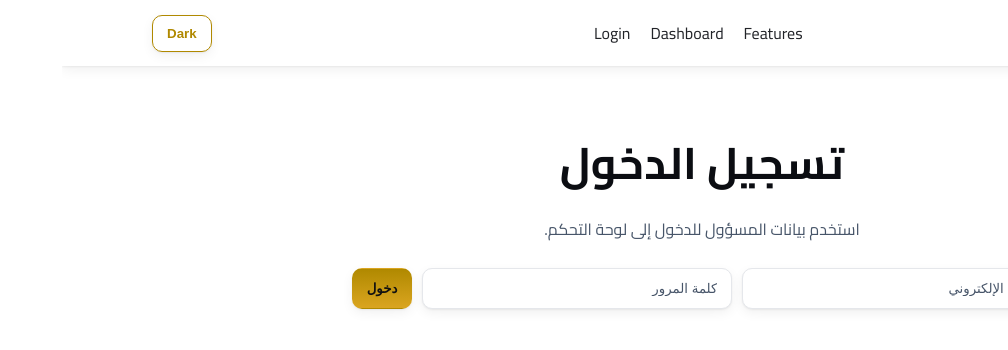
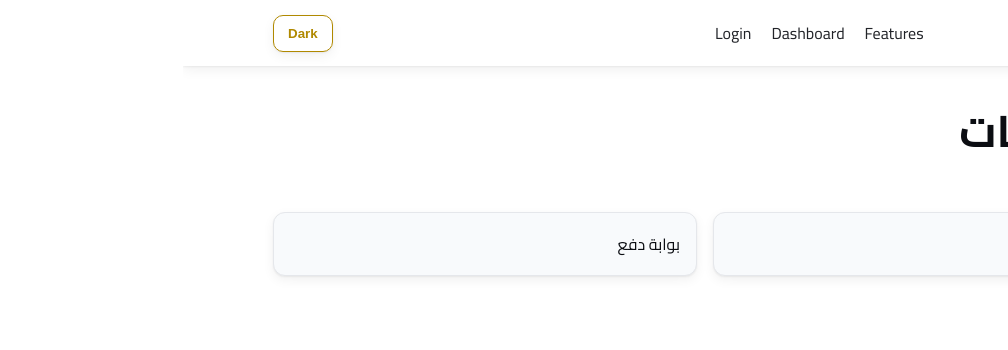
Before and after one commit to Diamond-cyber2/rozare, a React (Vite) app in the folder apps/web/: page /addons in a window 1280 px wide. Before the commit this address led to /. Shown: the top 350 px of the page, without its empty margins (272-1280 px from the left). Built offline with nearby package versions, Linux system fonts and the light colour scheme; no server answers; sample sign-in values are in the browser's storage.

Commit message:
web: scaffold full MVP pages (products, orders, wallet, addons, themes, settings), layout with sidebar, API client, auth hook; route protection

```diff
--- a/apps/web/src/App.tsx
+++ b/apps/web/src/App.tsx
@@ -4,6 +4,13 @@ import Header from './components/Header';
 import Home from './pages/Home';
 import Dashboard from './pages/Dashboard';
 import Login from './pages/Login';
+import Products from './pages/Products';
+import Orders from './pages/Orders';
+import Wallet from './pages/Wallet';
+import Addons from './pages/Addons';
+import Themes from './pages/Themes';
+import Settings from './pages/Settings';
+import Layout from './components/Layout';
 
 const App: React.FC = () => {
     const [dark, setDark] = useState(false);
@@ -20,12 +27,20 @@ const App: React.FC = () => {
     return (
         <div>
             <Header onToggleTheme={() => setDark((d) => !d)} dark={dark} />
-            <Routes>
-                <Route path="/" element={<Login />} />
-                <Route path="/dashboard" element={localStorage.getItem('token') ? <Dashboard /> : <Navigate to="/" replace />} />
-                <Route path="/landing" element={<Home dark={dark} />} />
-                <Route path="*" element={<Navigate to="/" replace />} />
-            </Routes>
+                        <Routes>
+                                <Route path="/" element={<Login />} />
+                                <Route element={localStorage.getItem('token') ? <Layout /> : <Navigate to="/" replace /> }>
+                                    <Route path="/dashboard" element={<Dashboard />} />
+                                    <Route path="/products" element={<Products />} />
+                                    <Route path="/orders" element={<Orders />} />
+                                    <Route path="/wallet" element={<Wallet />} />
+                                    <Route path="/addons" element={<Addons />} />
+                                    <Route path="/themes" element={<Themes />} />
+                                    <Route path="/settings" element={<Settings />} />
+                                </Route>
+                                <Route path="/landing" element={<Home dark={dark} />} />
+                                <Route path="*" element={<Navigate to="/" replace />} />
+                        </Routes>
         </div>
     );
 };
--- /dev/null
+++ b/apps/web/src/components/Layout.tsx
@@ -0,0 +1,30 @@
+import React from 'react';
+import { NavLink, Outlet } from 'react-router-dom';
+import { useAuth } from '../hooks/useAuth';
+
+const Layout: React.FC = () => {
+  const { logout } = useAuth();
+  return (
+    <div className="container grid-2 pad-24">
+  <aside className="card sticky h-fit">
+        <nav>
+          <ul className="nav-list col gap-10">
+            <li><NavLink className="nav-link" to="/dashboard">اللوحة</NavLink></li>
+            <li><NavLink className="nav-link" to="/products">المنتجات</NavLink></li>
+            <li><NavLink className="nav-link" to="/orders">الطلبات</NavLink></li>
+            <li><NavLink className="nav-link" to="/wallet">المحفظة</NavLink></li>
+            <li><NavLink className="nav-link" to="/addons">الإضافات</NavLink></li>
+            <li><NavLink className="nav-link" to="/themes">الثيمات</NavLink></li>
+            <li><NavLink className="nav-link" to="/settings">الإعدادات</NavLink></li>
+          </ul>
+        </nav>
+        <button className="btn mt-12 w-full" onClick={logout}>تسجيل الخروج</button>
+      </aside>
+      <section>
+        <Outlet />
+      </section>
+    </div>
+  );
+};
+
+export default Layout;
--- /dev/null
+++ b/apps/web/src/hooks/useAuth.ts
@@ -0,0 +1,11 @@
+import { useCallback, useMemo } from 'react';
+
+export function useAuth() {
+  const token = typeof window !== 'undefined' ? localStorage.getItem('token') : '';
+  const isAuthed = useMemo(() => Boolean(token), [token]);
+  const logout = useCallback(() => {
+    localStorage.removeItem('token');
+    window.location.href = '/';
+  }, []);
+  return { token, isAuthed, logout };
+}
--- /dev/null
+++ b/apps/web/src/pages/Addons.tsx
@@ -0,0 +1,15 @@
+import React from 'react';
+
+const Addons: React.FC = () => {
+  return (
+    <div>
+      <h2 className="hero-title">الإضافات</h2>
+      <div className="grid">
+        <div className="card">تكامل واتساب</div>
+        <div className="card">بوابة دفع</div>
+      </div>
+    </div>
+  );
+};
+
+export default Addons;
--- /dev/null
+++ b/apps/web/src/pages/Orders.tsx
@@ -0,0 +1,15 @@
+import React from 'react';
+
+const Orders: React.FC = () => {
+  return (
+    <div>
+      <h2 className="hero-title">الطلبات</h2>
+      <div className="grid">
+        <div className="card">طلب #1001</div>
+        <div className="card">طلب #1002</div>
+      </div>
+    </div>
+  );
+};
+
+export default Orders;
--- /dev/null
+++ b/apps/web/src/pages/Products.tsx
@@ -0,0 +1,16 @@
+import React from 'react';
+
+const Products: React.FC = () => {
+  return (
+    <div>
+      <h2 className="hero-title">المنتجات</h2>
+      <div className="grid">
+        <div className="card">منتج 1</div>
+        <div className="card">منتج 2</div>
+        <div className="card">منتج 3</div>
+      </div>
+    </div>
+  );
+};
+
+export default Products;
--- /dev/null
+++ b/apps/web/src/pages/Settings.tsx
@@ -0,0 +1,15 @@
+import React from 'react';
+
+const Settings: React.FC = () => {
+  return (
+    <div>
+      <h2 className="hero-title">الإعدادات</h2>
+      <div className="grid">
+        <div className="card">الملف الشخصي</div>
+        <div className="card">إعدادات المتجر</div>
+      </div>
+    </div>
+  );
+};
+
+export default Settings;
--- /dev/null
+++ b/apps/web/src/pages/Themes.tsx
@@ -0,0 +1,15 @@
+import React from 'react';
+
+const Themes: React.FC = () => {
+  return (
+    <div>
+      <h2 className="hero-title">الثيمات</h2>
+      <div className="grid">
+        <div className="card">كلاسيك غولد</div>
+        <div className="card">داكن أنيق</div>
+      </div>
+    </div>
+  );
+};
+
+export default Themes;
--- /dev/null
+++ b/apps/web/src/pages/Wallet.tsx
@@ -0,0 +1,15 @@
+import React from 'react';
+
+const Wallet: React.FC = () => {
+  return (
+    <div>
+      <h2 className="hero-title">المحفظة</h2>
+      <div className="grid">
+        <div className="card">الرصيد: $0.00</div>
+        <div className="card">نقاط: 0</div>
+      </div>
+    </div>
+  );
+};
+
+export default Wallet;
--- a/apps/web/src/styles.css
+++ b/apps/web/src/styles.css
@@ -137,3 +137,10 @@ html[dir="rtl"] .form-row { direction: rtl; }
 .gap-12 { gap: 12px; }
 .mt-16 { margin-top: 16px; }
 .pad-24 { padding: 24px 0; }
+.grid-2 { display: grid; grid-template-columns: 220px 1fr; gap: 16px; }
+.sticky { position: sticky; top: 76px; }
+.col { display: flex; flex-direction: column; }
+.gap-10 { gap: 10px; }
+.mt-12 { margin-top: 12px; }
+.w-full { width: 100%; }
+.h-fit { height: fit-content; }
```
Also changed, not shown: apps/web/src/utils/api.ts (added, +17 -0 lines).
